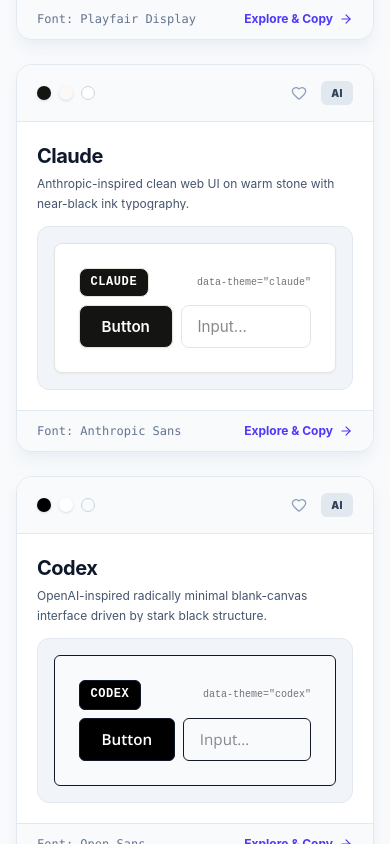
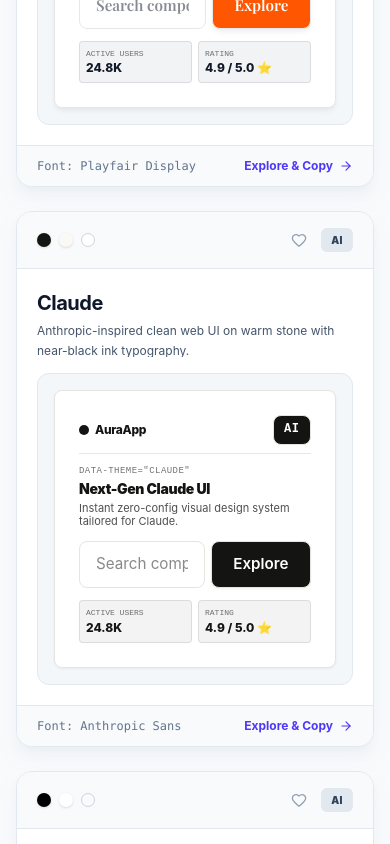
Before and after one commit to ankush270/auracss, a React (Vite) app: page / in a window 390 px wide. Shown: the part 1500-2344 px from the top of the page. Built offline with nearby package versions, Linux system fonts and the light colour scheme; a web font is replaced by a local one.

Commit message:
upgrade theme cards and modals to full dummy landing page layout

```diff
--- a/src/components/ThemeCard.jsx
+++ b/src/components/ThemeCard.jsx
@@ -57,19 +57,50 @@
           {theme.desc}
         </p>
 
-        {/* Live Theme Preview Box */}
-        <div className={`mt-auto rounded-xl overflow-hidden p-1 border ${
-          isLight ? 'border-slate-200 bg-slate-100' : 'border-white/5 bg-black/40'
+        {/* Live Theme Dummy Landing Page Preview Box */}
+        <div className={`mt-auto rounded-xl overflow-hidden p-1.5 border transition-all ${
+          isLight ? 'border-slate-200 bg-slate-100/80' : 'border-white/5 bg-black/40'
         }`}>
-          <div data-theme={theme.id} className="p-3 rounded-lg transition-colors">
-            <div className="theme-card">
-              <div className="flex items-center justify-between mb-2">
-                <span className="theme-badge">{theme.name}</span>
-                <span className="text-[10px] font-mono opacity-60">data-theme="{theme.id}"</span>
+          <div data-theme={theme.id} className="p-2.5 rounded-lg transition-colors">
+            <div className="theme-card space-y-2.5 p-3.5 shadow-sm text-left">
+              {/* Mini Top Navbar */}
+              <div className="flex items-center justify-between border-b pb-2 border-current/10">
+                <div className="flex items-center gap-1.5 font-extrabold text-xs tracking-tight">
+                  <span className="w-2.5 h-2.5 rounded-full inline-block" style={{ backgroundColor: theme.primary }} />
+                  <span>AuraApp</span>
+                </div>
+                <span className="theme-badge text-[9px] px-1.5 py-0.5">{theme.category}</span>
               </div>
-              <div className="flex gap-2">
-                <button className="theme-btn text-xs py-1 px-3">Button</button>
-                <input className="theme-input text-xs py-1 px-2 pointer-events-none" placeholder="Input..." readOnly />
+
+              {/* Mini Hero Header & Subtitle */}
+              <div>
+                <span className="text-[9px] font-mono opacity-60 block uppercase tracking-wider mb-0.5">
+                  data-theme="{theme.id}"
+                </span>
+                <h4 className="text-sm font-black leading-tight tracking-tight mb-1">
+                  Next-Gen {theme.name} UI
+                </h4>
+                <p className="text-[11px] opacity-75 line-clamp-2 leading-tight">
+                  Instant zero-config visual design system tailored for {theme.name}.
+                </p>
+              </div>
+
+              {/* Mini Search & Action Bar */}
+              <div className="flex items-center gap-1.5 pt-0.5">
+                <input className="theme-input text-[10px] py-1 px-2.5 flex-1 pointer-events-none" placeholder="Search components..." readOnly />
+                <button className="theme-btn text-[10px] py-1 px-2.5 whitespace-nowrap">Explore</button>
+              </div>
+
+              {/* Mini Stat Cards Row */}
+              <div className="grid grid-cols-2 gap-1.5 pt-0.5">
+                <div className="p-1.5 rounded border border-current/10 bg-current/5">
+                  <div className="text-[8px] opacity-60 uppercase font-mono">Active Users</div>
+                  <div className="text-xs font-extrabold">24.8K</div>
+                </div>
+                <div className="p-1.5 rounded border border-current/10 bg-current/5">
+                  <div className="text-[8px] opacity-60 uppercase font-mono">Rating</div>
+                  <div className="text-xs font-extrabold">4.9 / 5.0 ⭐</div>
+                </div>
               </div>
             </div>
           </div>
--- a/src/components/ThemeModal.jsx
+++ b/src/components/ThemeModal.jsx
@@ -205,20 +205,54 @@
                 className="p-4 rounded-xl border border-slate-200/50 shadow-sm transition-all"
               >
                 {activeTab === 'card' && (
-                  <div className="theme-card">
-                    <div className="flex justify-between items-center mb-3">
-                      <span className="theme-badge">{theme.name} Active</span>
-                      <span className="text-[11px] font-mono opacity-70">data-theme="{theme.id}"</span>
+                  <div className="theme-card space-y-4 p-5 text-left">
+                    {/* Full Top Navbar */}
+                    <div className="flex items-center justify-between border-b pb-3 border-current/10">
+                      <div className="flex items-center gap-2 font-black text-sm tracking-tight">
+                        <span className="w-3 h-3 rounded-full inline-block" style={{ backgroundColor: theme.primary }} />
+                        <span>AuraPlatform</span>
+                      </div>
+                      <div className="flex items-center gap-2">
+                        <span className="theme-badge text-[10px]">{theme.category}</span>
+                        <button className="theme-btn text-xs py-1 px-3">Launch App</button>
+                      </div>
                     </div>
-                    <h3 className="text-xl font-bold mb-2">Interactive Card Preview</h3>
-                    <p className="text-sm opacity-80 mb-4 leading-relaxed">
-                      Customizing colors dynamically updates theme tokens in real-time.
-                    </p>
-                    <div className="flex flex-wrap gap-2 mb-4">
-                      <button className="theme-btn text-xs py-1.5 px-3">Primary Action</button>
-                      <button className="theme-btn theme-btn-secondary text-xs py-1.5 px-3">Secondary</button>
+
+                    {/* Hero Headline & Subtitle */}
+                    <div className="py-2">
+                      <span className="text-xs font-mono opacity-60 block uppercase tracking-wider mb-1">
+                        data-theme="{theme.id}"
+                      </span>
+                      <h3 className="text-2xl font-black leading-tight tracking-tight mb-2">
+                        Build World-Class Web Applications with {theme.name}
+                      </h3>
+                      <p className="text-xs opacity-80 leading-relaxed max-w-lg">
+                        Zero-config theme switching system with instant CSS variables, typography tokens, and responsive UI components.
+                      </p>
                     </div>
-                    <input className="theme-input text-xs" placeholder="Type here to test focus state..." />
+
+                    {/* Search & Newsletter Form */}
+                    <div className="flex flex-col sm:flex-row gap-2 pt-1">
+                      <input className="theme-input text-xs py-2 px-3 flex-1" placeholder="Enter work email for instant access..." />
+                      <button className="theme-btn text-xs py-2 px-4 whitespace-nowrap">Get Started Free</button>
+                      <button className="theme-btn theme-btn-secondary text-xs py-2 px-3">Docs</button>
+                    </div>
+
+                    {/* Mini Stats Bar */}
+                    <div className="grid grid-cols-3 gap-2 pt-2">
+                      <div className="p-2.5 rounded border border-current/10 bg-current/5">
+                        <div className="text-[10px] opacity-60 uppercase font-mono">Total Deployments</div>
+                        <div className="text-base font-black mt-0.5">142,900+</div>
+                      </div>
+                      <div className="p-2.5 rounded border border-current/10 bg-current/5">
+                        <div className="text-[10px] opacity-60 uppercase font-mono">Uptime</div>
+                        <div className="text-base font-black mt-0.5">99.99%</div>
+                      </div>
+                      <div className="p-2.5 rounded border border-current/10 bg-current/5">
+                        <div className="text-[10px] opacity-60 uppercase font-mono">Satisfaction</div>
+                        <div className="text-base font-black mt-0.5">4.95 / 5 ⭐</div>
+                      </div>
+                    </div>
                   </div>
                 )}
 
```
